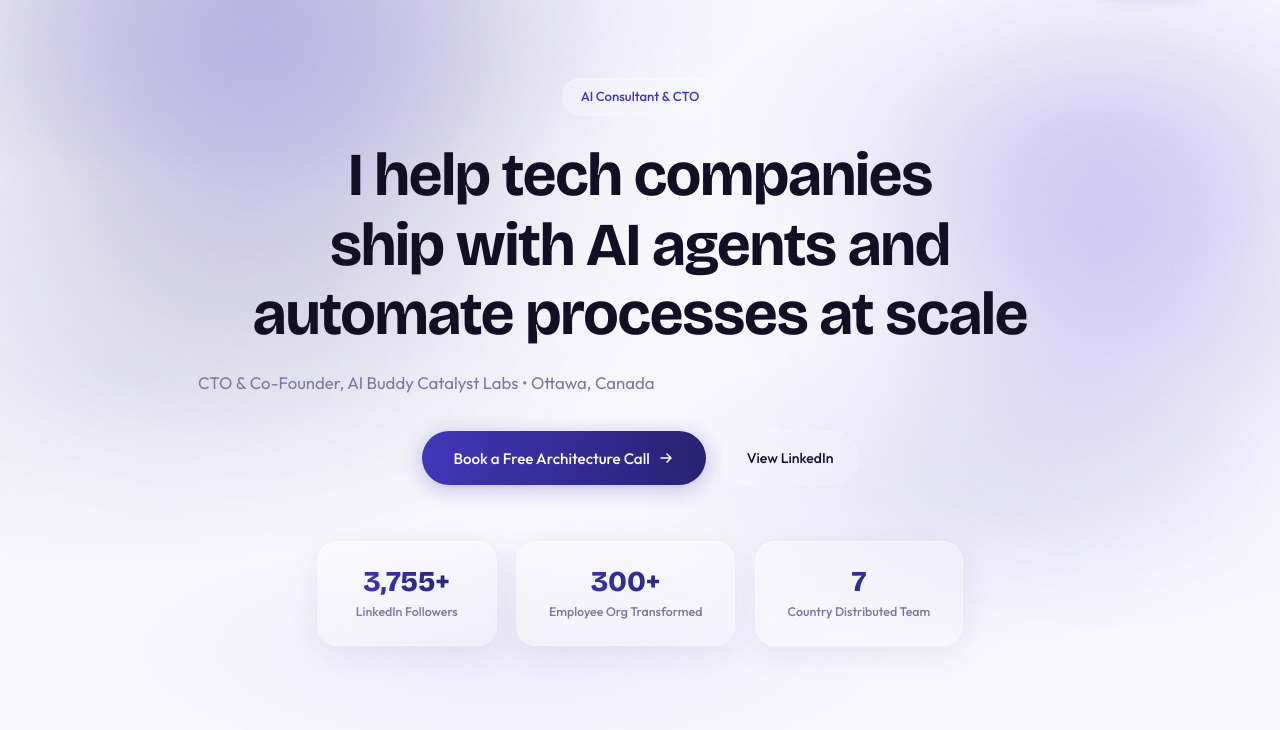
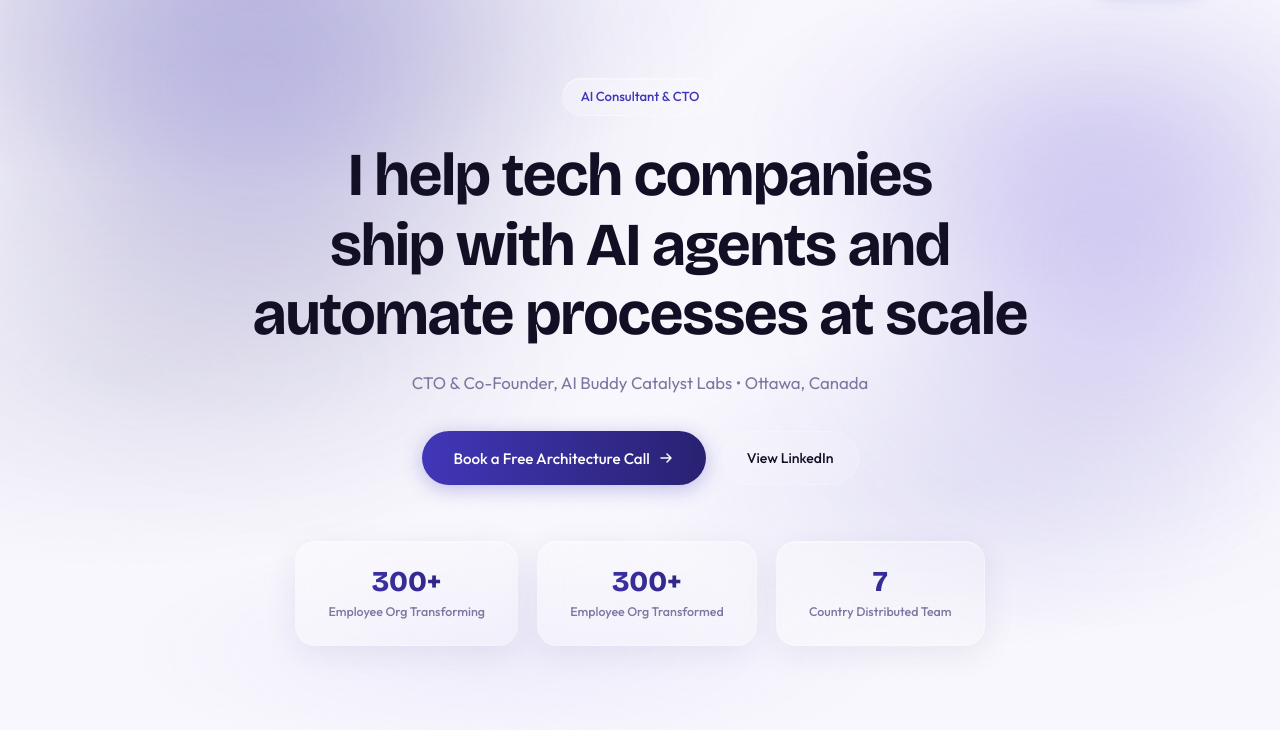
Before and after one commit to AI-Buddy-Catalyst-Labs/aukikaurnab-website, a plain HTML site: page index.html in a window 1280 px wide. Shown: the part 70-800 px from the top of the page. Drawn offline with nearby package versions, Linux system fonts and the light colour scheme.

Commit message:
Replace LinkedIn followers stat with 300+ org transforming, center subtitle

```diff
--- a/index.html
+++ b/index.html
@@ -415,6 +415,9 @@
             font-size: 1.05rem;
             color: var(--text-muted);
             margin-bottom: 2.2rem;
+            text-align: center;
+            margin-left: auto;
+            margin-right: auto;
         }
         .hero-cta-group {
             display: flex;
@@ -986,8 +989,8 @@
 
         <div class="stats-bar">
             <div class="stat-card reveal reveal-delay-1">
-                <span class="stat-number">3,755+</span>
-                <span class="stat-label">LinkedIn Followers</span>
+                <span class="stat-number">300+</span>
+                <span class="stat-label">Employee Org Transforming</span>
             </div>
             <div class="stat-card reveal reveal-delay-2">
                 <span class="stat-number">300+</span>
```
